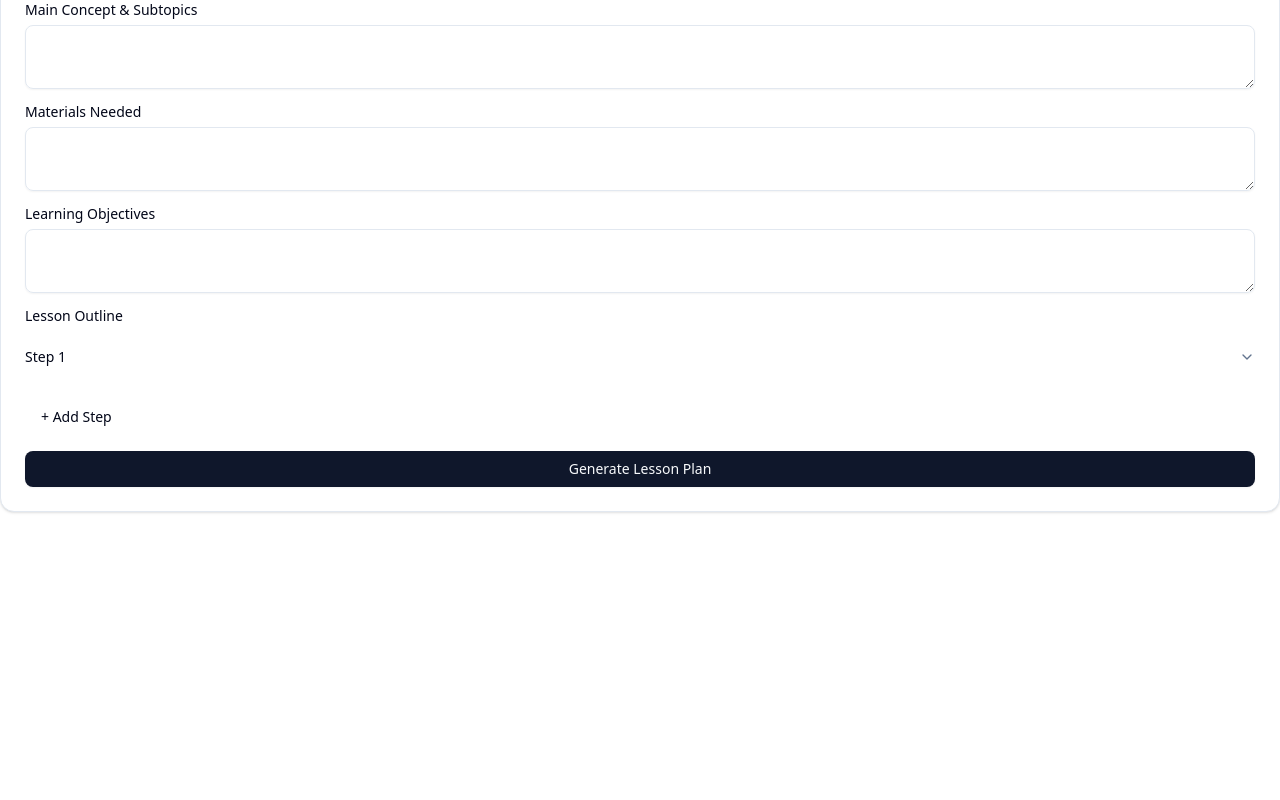
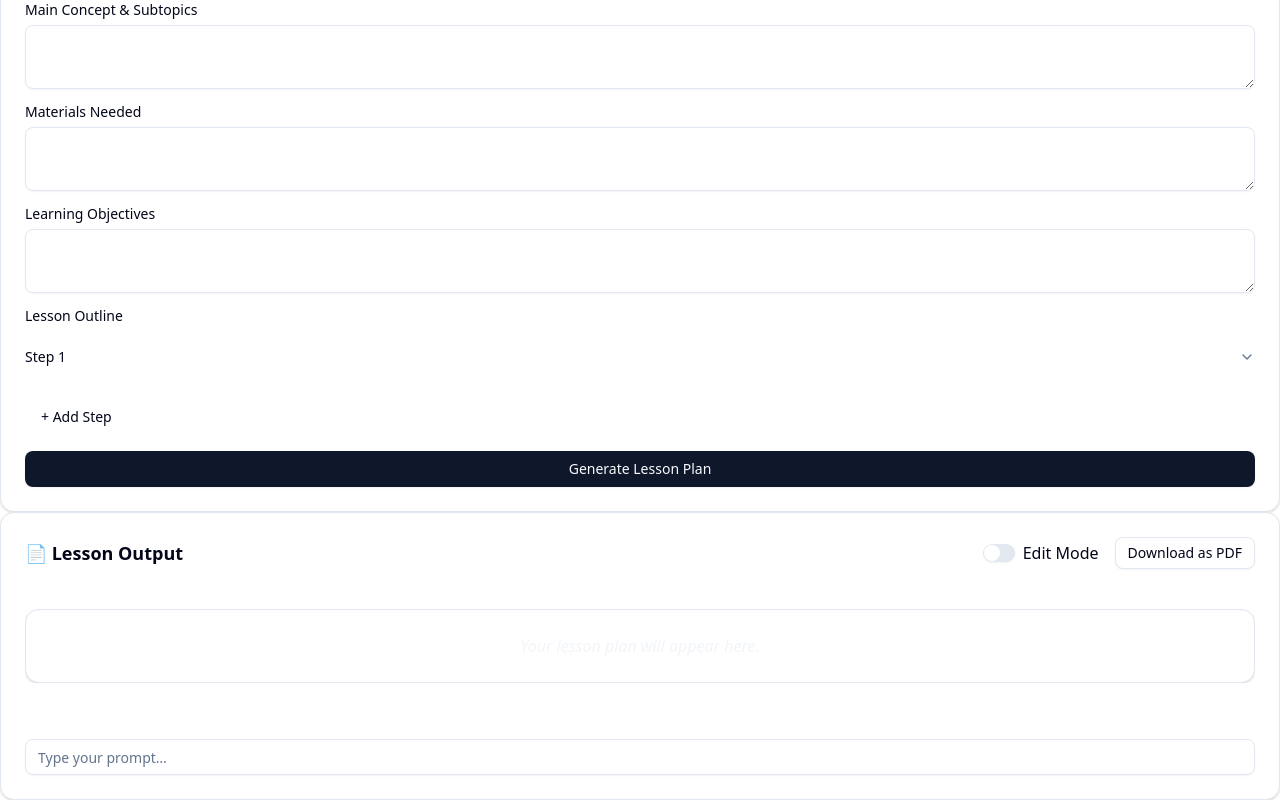
Before and after one commit to Sunil63603/GradeswayAssignment, a Next.js app: page / in a window 1280 px wide. Shown: the part 238-1038 px from the top of the page. Before the commit the page ends 800 px from the top, so only its background shows below. Built offline with nearby package versions, Linux system fonts and the light colour scheme.

Commit message:
feat: add ResponsePane UI with ShadCN components, edit mode toggle, and PDF download support

```diff
--- a/src/app/page.js
+++ b/src/app/page.js
@@ -1,5 +1,11 @@
 import LessonForm from "@/components/LessonForm";
+import Response from "@/components/Response";
 
 export default function Home() {
-  return <LessonForm></LessonForm>;
+  return (
+    <>
+      <LessonForm></LessonForm>
+      <Response></Response>
+    </>
+  );
 }
--- /dev/null
+++ b/src/components/Response.jsx
@@ -0,0 +1,101 @@
+"use client";
+
+import { Card, CardTitle } from "@/components/ui/card";
+import {
+  Accordion,
+  AccordionContent,
+  AccordionItem,
+  AccordionTrigger,
+} from "@/components/ui/accordion";
+import { Alert, AlertTitle } from "@/components/ui/alert";
+import { Textarea } from "@/components/ui/textarea";
+import { Button } from "@/components/ui/button";
+import { Input } from "@/components/ui/input";
+import { Switch } from "@/components/ui/switch";
+import { Skeleton } from "@/components/ui/skeleton";
+import { useRef } from "react";
+
+export default function ResponsePane({
+  loading,
+  error,
+  result,
+  editMode,
+  setEditMode,
+  prompt,
+  setPrompt,
+  onPromptSubmit,
+  onDownload,
+}) {
+  const printRef = useRef();
+
+  return (
+    <Card className="w-full p-6 space-y-4 h-full flex flex-col">
+      <div className="flex justify-between items-center">
+        <CardTitle className="text-lg font-semibold">
+          📄 Lesson Output
+        </CardTitle>
+        <div className="flex items-center gap-4">
+          <div className="flex items-center gap-2">
+            <Switch checked={editMode} onCheckedChange={setEditMode} />
+            <span>Edit Mode</span>
+          </div>
+          <Button
+            variant="outline"
+            size="sm"
+            onClick={() => onDownload(printRef)}
+          >
+            Download as PDF
+          </Button>
+        </div>
+      </div>
+
+      <div className="flex-1 overflow-y-auto" ref={printRef}>
+        {loading ? (
+          <Skeleton className="h-[500px] w-full" />
+        ) : error ? (
+          <Alert variant="destructive">
+            <AlertTitle>{error}</AlertTitle>
+          </Alert>
+        ) : result ? (
+          <Accordion type="multiple" className="w-full">
+            {Object.entries(result).map(([section, content], idx) => (
+              <AccordionItem key={idx} value={`section-${idx}`}>
+                <AccordionTrigger>{section}</AccordionTrigger>
+                <AccordionContent>
+                  {editMode ? (
+                    <Textarea
+                      value={content}
+                      onChange={(e) => (result[section] = e.target.value)}
+                    />
+                  ) : (
+                    <p className="whitespace-pre-wrap text-sm text-muted-foreground">
+                      {content}
+                    </p>
+                  )}
+                </AccordionContent>
+              </AccordionItem>
+            ))}
+          </Accordion>
+        ) : (
+          <Card className="text-muted italic text-center p-6">
+            Your lesson plan will appear here.
+          </Card>
+        )}
+      </div>
+
+      <form
+        onSubmit={(e) => {
+          e.preventDefault();
+          onPromptSubmit(prompt);
+        }}
+        className="mt-4"
+      >
+        <Input
+          placeholder="Type your prompt…"
+          value={prompt}
+          onChange={(e) => setPrompt(e.target.value)}
+        />
+      </form>
+    </Card>
+  );
+}
```
